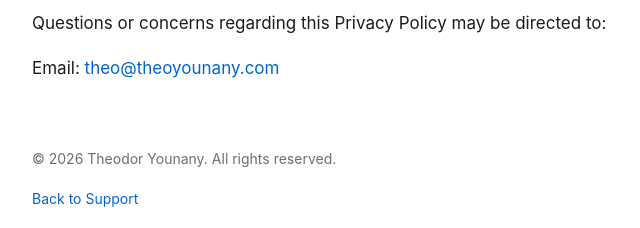
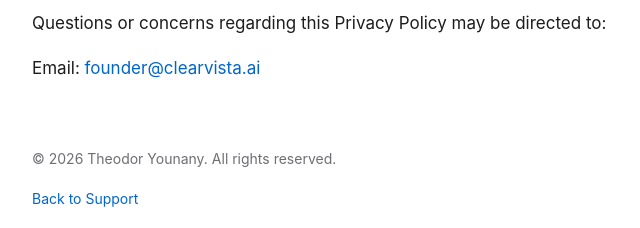
Before and after one commit to ClearvistaAi/nonna-support, a plain HTML site: page privacy-policy.html in a window 1280 px wide. Shown: the part 1886-2114 px from the top of the page, 262-902 px from the left. Drawn offline with Linux system fonts and the light colour scheme.

Commit message:
Use founder@clearvista.ai as the contact address
The studio address is the only one that goes on published pages. This
replaces theo@theoyounany.com in the nonna support page and in nonna's
privacy policy.

Co-Authored-By: Claude Opus 5 (1M context) <noreply@anthropic.com>

```diff
--- a/privacy-policy.html
+++ b/privacy-policy.html
@@ -57,7 +57,7 @@
 
 <h2>9. Contact</h2>
 <p>Questions or concerns regarding this Privacy Policy may be directed to:</p>
-<p>Email: <a href="mailto:theo@theoyounany.com">theo@theoyounany.com</a></p>
+<p>Email: <a href="mailto:founder@clearvista.ai">founder@clearvista.ai</a></p>
 
 <footer>
   <p>© 2026 Theodor Younany. All rights reserved.</p>
```
Also changed, not shown: index.html (+1 -1 lines).
